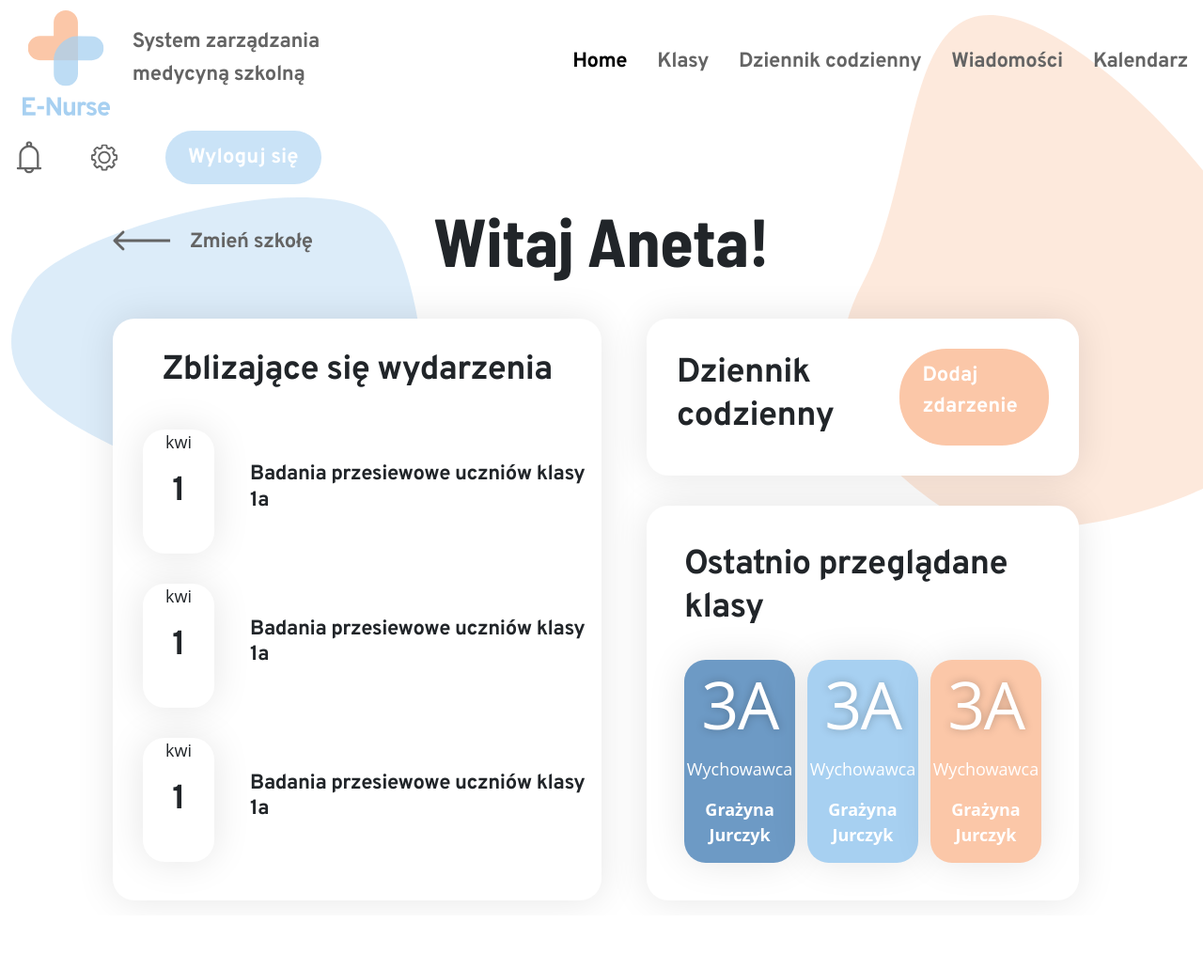
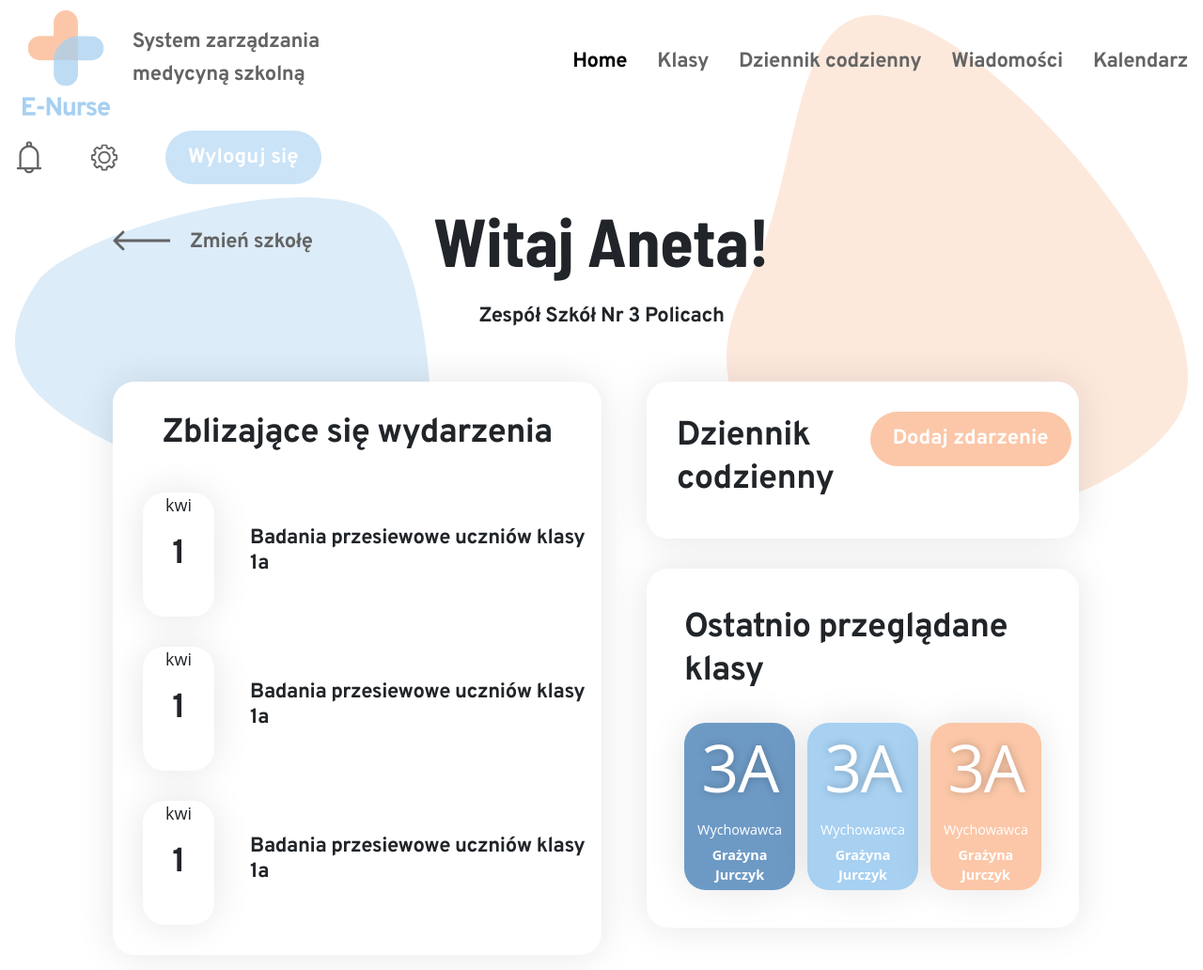
Before and after one commit to kamilawk19/E-Nurse, a PHP site: page /front/main.html in a window 1280 px wide. Shown: the whole page at 94% size. Before the commit the page ends 918 px from the top, so only its background shows below. Run offline with PHP 8.4, Linux system fonts and the light colour scheme; some libraries are stand-ins or nearby versions.

Commit message:
zmiana css i inf o wybranej szkole w main

```diff
--- a/front/main.html
+++ b/front/main.html
@@ -51,7 +51,10 @@
 
         <header>
             <a class="col-md-3 offset-md-1 btn-back" href="choose_school.html"><img src="images/Arrow.svg"><h3>Zmień szkołę</h3></a>
-            <h1 class="col-md-4">Witaj Aneta!</h1>
+            <div class="col-md-4">
+                <h1 class="">Witaj Aneta!</h1>
+                <h3 class="col-md-12">Zespół Szkół Nr 3 Policach</h3>
+            </div>
         </header>
 
         <div class="row col-md-10 offset-md-1">
--- a/front/style.css
+++ b/front/style.css
@@ -287,7 +287,7 @@ a:hover{
 .peach_vector-main{
     position: absolute;
     top: 1rem;
-    left: 70%;
+    right: 1rem;
     z-index: -1;
 }
 .blue_vector{
@@ -299,14 +299,19 @@ a:hover{
 .blue_vector-main{
     position: absolute;
     top: 13.125rem;
-    left: 0.75rem;
+    left: 1rem;
     z-index: -1;
 }
 
 /* Header */
 header h1{
     text-align: center;
-    padding-bottom: 2rem;
+    padding-bottom: 1rem;
+}
+
+header h3{
+    text-align: center;
+    padding-bottom: 3rem;
 }
 
 /* Main Page */
@@ -333,13 +338,15 @@ header h1{
 }
 .journal_main{
     padding: 2rem;
-    gap: 2vw;
+    gap: 3vw;
 }
 .journal_main h2{
     padding-top: 0.2rem;
 }
 .journal_main a{
     background-color: #FBC7A8;
+    min-width: 13.4rem;
+    max-height: 3.625rem;
 }
 .journal_main a:hover{
     background-color: #FCD9C5;
@@ -362,6 +369,11 @@ header h1{
     box-shadow: 0px 0px 40px rgba(0, 0, 0, 0.1);
     border-radius: 23px;
 }
+.recent_class p{
+    font-size: 0.9rem;
+    margin-bottom: 0.4vw;
+    padding: 0 0.5rem;
+}
 #recent_class1{
     background-color: #6D9AC5;
 }
```
